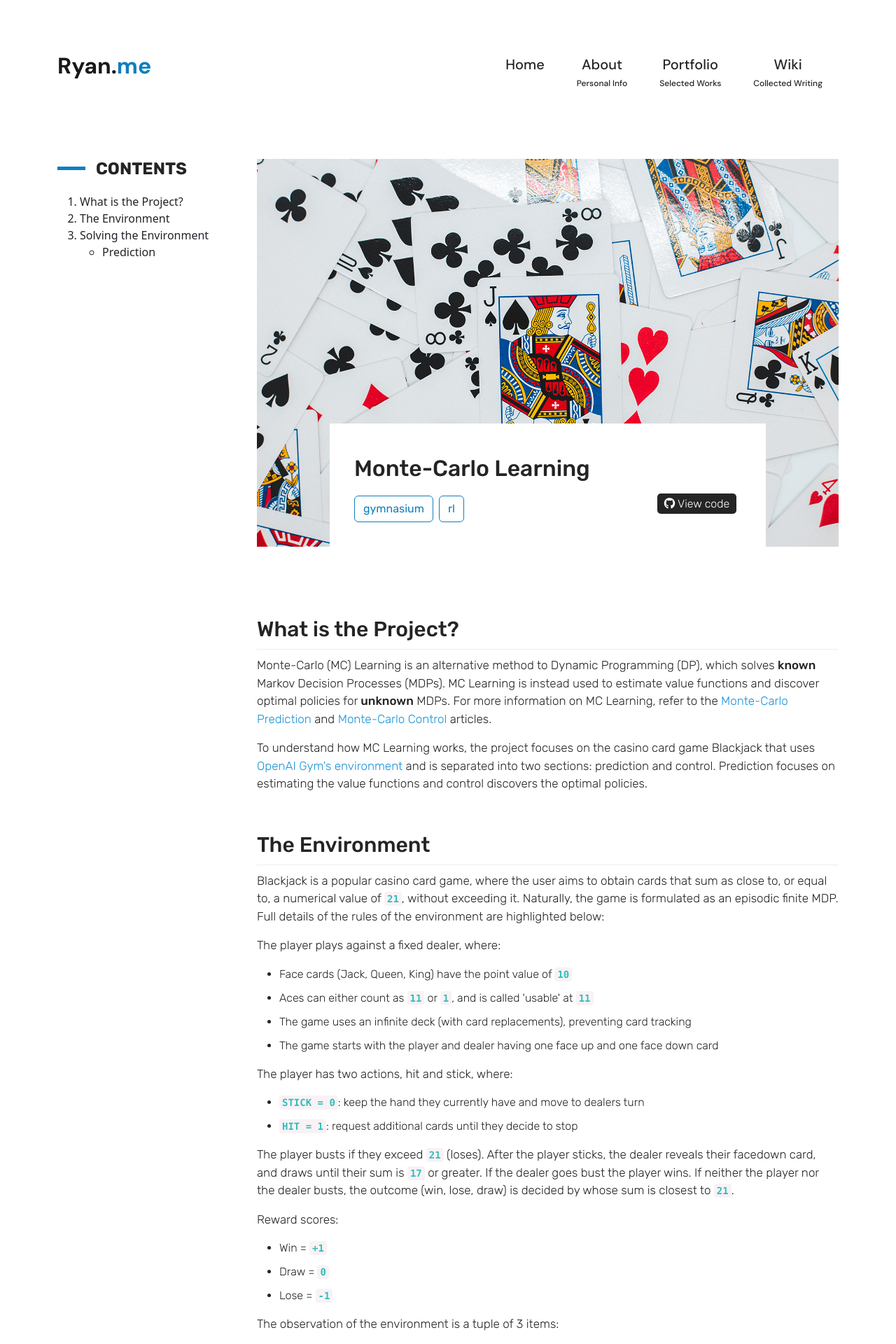
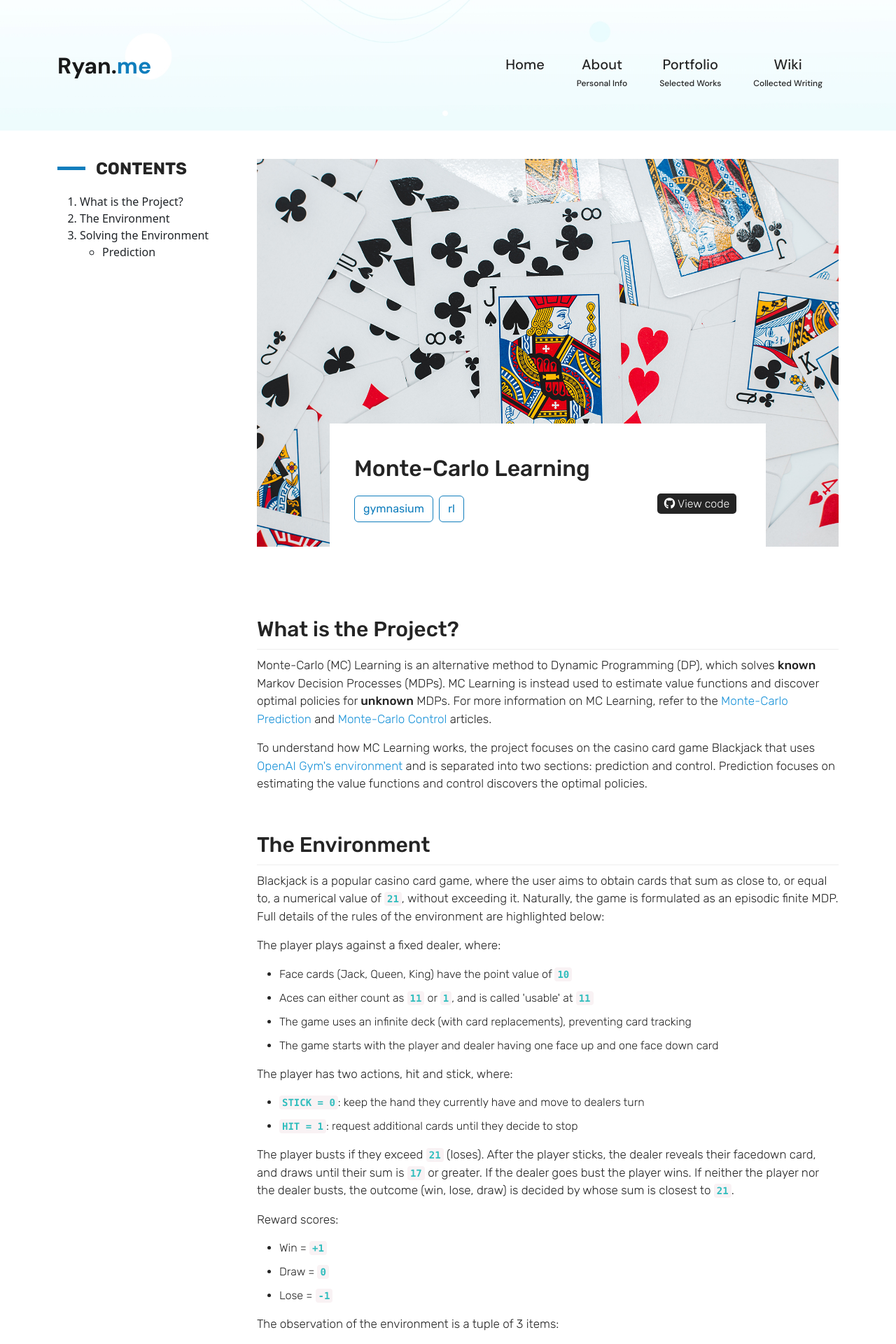
Before and after one commit to Achronus/achronus.github.io, a Jekyll site: the page built from _portfolio/mc_learning.html, in a window 1280 px wide. Shown: the top 1920 px of the page at 70% size. Built offline with Jekyll 4.4.1, drawn with Linux system fonts in a browser that asks for light colours; nearby versions of some CDN libraries.

Commit message:
Background style updates

```diff
--- a/assets/sass/1-base/_base.scss
+++ b/assets/sass/1-base/_base.scss
@@ -1,5 +1,5 @@
 // BASE STYLES
-#page {
+.single-page {
   @include background('/assets/imgs/section-bg.jpg', top, center, repeat, initial);
 }
 
@@ -30,7 +30,7 @@ section {
       }
     }
   }
-  &:not(.error-page, .single-page) {
+  &:not(.error-page) {
     &#top-page {
       height: 42%;
       @include background('/assets/imgs/header-bg.jpg', bottom, center, no-repeat, cover);
```
Also changed, not shown: assets/css/style.css, 1 other file.
